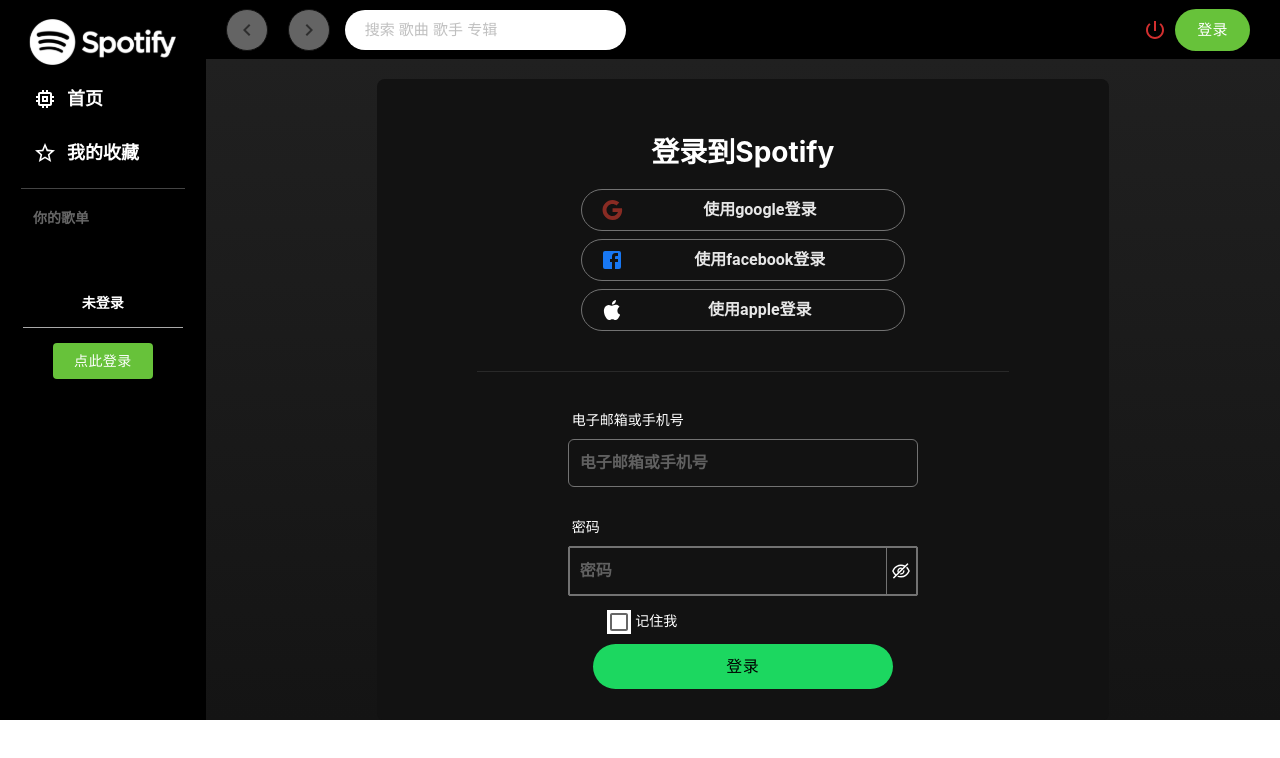
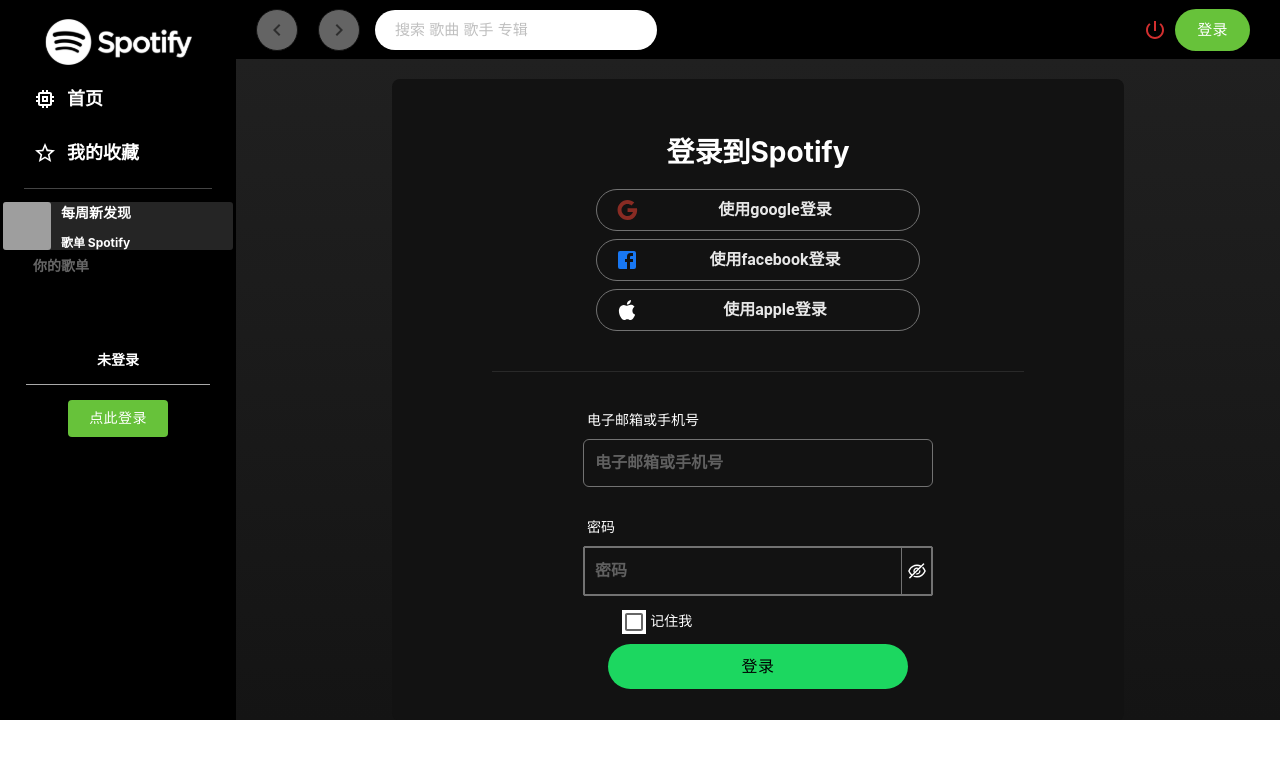
Before and after one commit to wwl629wwl/-Spotify, a React app: page /#/login in a window 1280 px wide. Shown: the top 758 px of the page. Built offline with nearby package versions, Linux system fonts and the light colour scheme; grey boxes are pictures that could not be loaded.

Commit message:
[fix] 修改siderItem的样式问题

```diff
--- a/src/components/Sider.jsx
+++ b/src/components/Sider.jsx
@@ -1,14 +1,16 @@
-import React from "react";
-import './Sider.less';
-import { Image } from "antd";
-import logo from '../assets/svg/logo.svg';
 import MemoryIcon from '@mui/icons-material/Memory';
 import StarBorderIcon from '@mui/icons-material/StarBorder';
+import { Button } from "@mui/material";
 import Divider from '@mui/material/Divider';
-import { Button } from "@mui/material";
+import { Image } from "antd";
+import React from "react";
+import { useNavigate } from "react-router-dom";
 import http from "../api/http";
 import api from '../api/index.js';
-import { NavLink, useNavigate } from "react-router-dom";
+import logo from '../assets/svg/logo.svg';
+import './Sider.less';
+import SiderItem from "./SiderItem.jsx";
+import { connect } from 'react-redux';
 
 
 const Sider = function Sider() {
@@ -37,13 +39,13 @@
             <Image src={logo} preview={false} />
         </a>
         <ul className="fix-content">
-            <li onClick={() => { navigate('/') }}><MemoryIcon />首页</li>
-            <li><StarBorderIcon />我的收藏</li>
+            <li onClick={() => { navigate('/', { replace: true }) }}><MemoryIcon />首页</li>
+            <li onClick={() => { navigate('/store', { replace: true }) }} ><StarBorderIcon />我的收藏</li>
         </ul>
         <Divider style={{ width: '80%' }} />
         <div className="content">
+            <SiderItem />
             <h5 className="title">你的歌单</h5>
-
             <div className="unlogin-box">
                 <h3>未登录</h3>
                 <Divider />
@@ -56,4 +58,10 @@
 
 }
 
-export default Sider;
+export default connect(
+    state => {
+        return {
+            base: state.base
+        }
+    }
+)(Sider);
--- /dev/null
+++ b/src/components/SiderItem.jsx
@@ -0,0 +1,19 @@
+import { Image } from "antd";
+import React from "react";
+import './SiderItem.less';
+
+const SiderItem = function SiderItem() {
+    return <div className="sider-item">
+        <Image src="https://p1.music.126.net/OVJdhwL-0i9thlOsmNnosg==/109951169135010258.jpg" preview={false} />
+        <div className="album-name">
+            <span className="name">
+                每周新发现
+            </span>
+            <span>
+                歌单 Spotify
+            </span>
+        </div>
+    </div>
+}
+
+export default SiderItem;
--- /dev/null
+++ b/src/components/SiderItem.less
@@ -0,0 +1,38 @@
+.sider-item {
+    width: 230px;
+    height: 48px;
+    background-color: rgba(53, 53, 53, 0.7);
+    border-radius: 3px;
+    display: flex;
+
+    .ant-image {
+        width: 48px;
+        height: 48px;
+
+        .ant-image-img {
+            width: 100%;
+            height: 100%;
+            border-radius: 3px;
+        }
+    }
+
+    .album-name {
+        margin-left: 10px;
+        height: 48px;
+        display: flex;
+        flex-direction: column;
+        justify-content: space-between;
+
+        span {
+            font-size: 12px;
+        }
+
+        .name {
+            font-size: 14px;
+        }
+    }
+
+    &:hover {
+        background-color: rgba(53, 53, 53, 1);
+    }
+}
--- a/src/components/SpotifyItem.jsx
+++ b/src/components/SpotifyItem.jsx
@@ -6,26 +6,29 @@
 import AddCircleIcon from '@mui/icons-material/AddCircle';
 import PropTypes from 'prop-types';
 
-const SpotifyItem = function SpotifyItem() {
+const SpotifyItem = function SpotifyItem(props) {
+
+    const { dt, name, ar, al, index, id } = props;
+
     return <div className="spotify-item">
         <div className="index">
-            <span>1</span>
+            <span>{index + 1}</span>
             <PlayArrowIcon />
         </div>
         <div className="album-image">
-            <Image src="https://p2.music.126.net/h_1u3v9vTCRWN_ZJlVdQkQ==/18523472395121303.jpg" preview={false} />
+            <Image src={al?.picUrl} preview={false} />
         </div>
         <div className="album-info">
             <span className="sing-name">
-                不用去猜
+                {name}
             </span>
             <span className="singer">
-                <a href="">Jony J</a>
+                <a href="">{ar[0]?.name}</a>
             </span>
         </div>
 
         <div className="album-name">
-            不用去猜
+            {al?.name}
         </div>
         <div className="time">
             <div className="add-to-list">
@@ -34,7 +37,7 @@
                 </Tooltip>
             </div>
             <div className="singer-time">
-                {timeFormat(213230)}
+                {timeFormat(dt)}
             </div>
             <div className="choose-more">
                 <div className="more-choose">
@@ -47,9 +50,31 @@
     </div>
 }
 
+/**
+ * 定义SpotifyItem
+ * @param index 索引
+ * @param name 专辑名
+ * @param ar 歌手
+ * @param dt 时长
+ * @param al 专辑名
+ * @param id id值
+ */
 SpotifyItem.defaultProps = {
     index: 1,
-    albumImgUrl: "https://p2.music.126.net/h_1u3v9vTCRWN_ZJlVdQkQ==/18523472395121303.jpg",
+    name: "",
+    ar: [],
+    dt: 0,
+    al: {},
+    id: 0,
+}
+
+SpotifyItem.propTypes = {
+    index: PropTypes.number,
+    name: PropTypes.string,
+    ar: PropTypes.array,
+    dt: PropTypes.number,
+    al: PropTypes.object,
+    id: PropTypes.number
 }
 
 export default SpotifyItem;
--- a/src/router/routes.js
+++ b/src/router/routes.js
@@ -48,6 +48,13 @@
         title: '个人中心'
     }
 }, {
+    path: '/listdetail/:id',
+    name: 'listdetail',
+    component: lazy(() => import('../views/ListDetail.jsx')),
+    meta: {
+        title: '歌单详情'
+    }
+}, {
     path: '*',
     name: '404',
     component: lazy(() => import('../views/404.jsx')),
--- a/src/views/404.jsx
+++ b/src/views/404.jsx
@@ -1,11 +1,12 @@
 import React from "react";
 import SpotifyItem from "../components/SpotifyItem";
+import SiderItem from "../components/SiderItem";
 
 const NotFound = function NotFound() {
 
 
     return <div className="not-found">
-        <SpotifyItem />
+        <SiderItem />
     </div>
 }
 
--- /dev/null
+++ b/src/views/ListDetail.jsx
@@ -0,0 +1,9 @@
+import React from "react";
+
+const ListDetail = function ListDetail() {
+    return <div className="list-detail-box">
+
+    </div>
+}
+
+export default ListDetail;
--- a/src/views/Personal.jsx
+++ b/src/views/Personal.jsx
@@ -7,6 +7,7 @@
 import React, { useEffect, useState } from "react";
 import api from "../api";
 import './less/Personal.less';
+import SpotifyItem from '../components/SpotifyItem';
 
 const style = {
     position: 'absolute',
@@ -28,7 +29,8 @@
      * 定义需要的状态
      */
     let [userInfo, setUserInfo] = useState({}),
-        [username, setUsername] = useState('');
+        [username, setUsername] = useState(''),
+        [allData, setAllData] = useState([]);
 
     useEffect(() => {
         (async () => {
@@ -37,9 +39,15 @@
                 message.error('网络错误，请刷新再次请求');
                 return;
             }
+            let { allData } = await api.queryUserRecord(profile.userId);
             setUsername(profile?.nickname);
             setUserInfo(profile);
+            setAllData(allData);
         })()
+    }, [])
+
+    useEffect(() => {
+
     }, [])
 
     /* 定义需要的函数 */
@@ -113,7 +121,12 @@
             <h1>播放记录</h1>
             <span>仅自己可见</span>
         </div>
-
+        <div className="all-song-table">
+            {allData.length > 0 ? allData.map((item, index) => {
+                let { name, ar, dt, al, id } = item?.song
+                return <SpotifyItem key={index + id} index={index} name={name} ar={ar} al={al} dt={dt} />
+            }) : null}
+        </div>
     </div>
 }
 
--- a/src/views/less/Personal.less
+++ b/src/views/less/Personal.less
@@ -67,6 +67,11 @@
             margin-left: 20px;
             color: #969696;
         }
+    }
+
+    .all-song-table {
+        margin-left: 30px;
+        margin-top: 20px;
     }
 }
 
```
